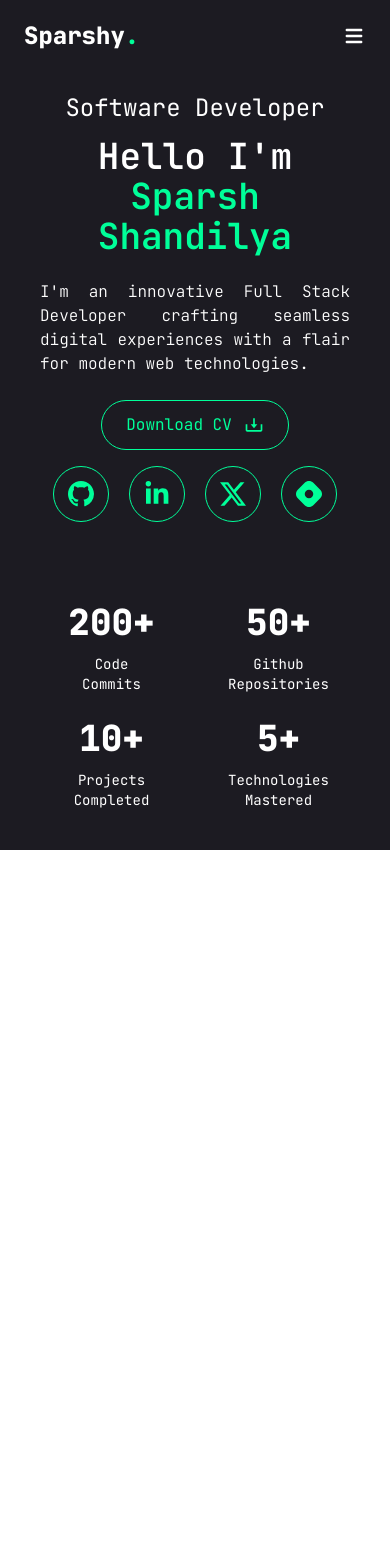
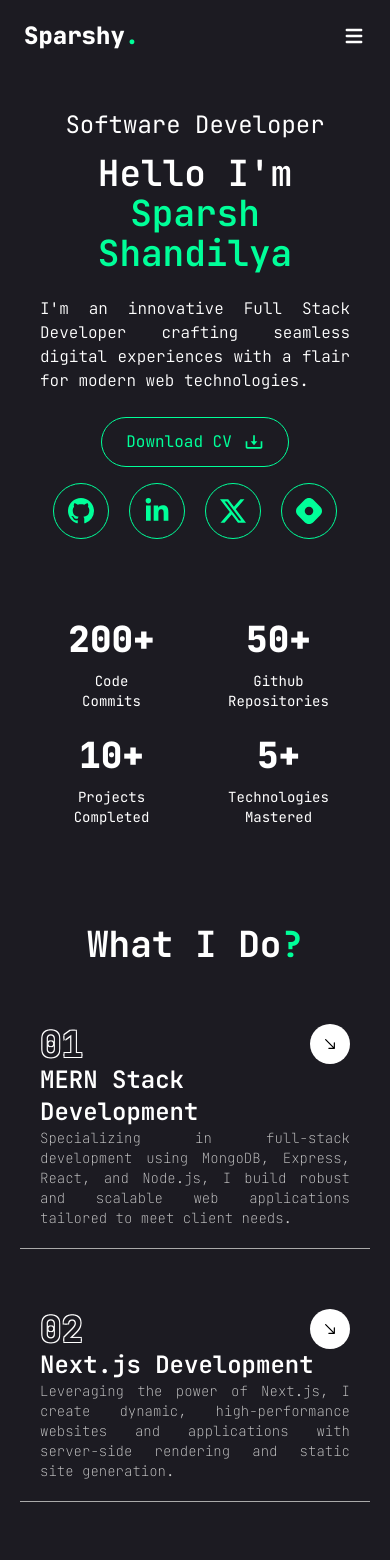
Before and after one commit to Sparsh47/Portfolio, a Next.js app: page / in a window 390 px wide. Shown: the top 1560 px of the page. Before the commit the page ends 850 px from the top, so only its background shows below. Built offline with nearby package versions, Linux system fonts and the light colour scheme.

Commit message:
changed from multipage to singlepage

```diff
--- a/src/app/contact/page.tsx
+++ b/src/app/(sections)/Contact.tsx
@@ -2,7 +2,7 @@
 import { IconType } from "react-icons";
 import { IoCall, IoMail, IoLocation } from "react-icons/io5";
 
-const page = () => {
+const Contact = () => {
   return (
     <div className="bg-background w-full min-h-screen flex flex-col lg:flex-row items-center justify-center gap-10 lg:gap-20 p-5 py-20 text-white">
       <ContactForm />
@@ -26,4 +26,4 @@
   );
 };
 
-export default page;
+export default Contact;
--- /dev/null
+++ b/src/app/(sections)/Home.tsx
@@ -0,0 +1,77 @@
+import { BiDownload } from "react-icons/bi";
+import HomeLink from "../../components/HomeLink";
+import ProfilePhoto from "../../components/ProfilePhoto";
+import Link from "next/link";
+import { homeLinks } from "@/constants/constants";
+
+const Home = () => {
+  return (
+    <div className="w-full min-h-screen flex flex-col items-center justify-center bg-background gap-10 px-5 pt-10 md:px-10 lg:px-20">
+      <div className="w-full flex flex-col md:flex-row items-center justify-center gap-10 md:gap-0">
+        <div className="w-full md:w-1/2 text-white flex flex-col items-center md:items-start px-5 py-10 md:py-14">
+          <h2 className="capitalize py-3 text-2xl md:text-3xl">
+            Software Developer
+          </h2>
+          <h1 className="text-4xl md:text-5xl lg:text-6xl font-semibold text-center md:text-left">
+            Hello I&apos;m
+            <br />
+            <span className="text-accent">Sparsh Shandilya</span>
+          </h1>
+          <p className="text-justify py-6 md:py-10 leading-6 md:leading-8 font-light text-base md:text-lg w-full md:w-3/4">
+            I&apos;m an innovative Full Stack Developer crafting seamless
+            digital experiences with a flair for modern web technologies.
+          </p>
+          <div className="w-full flex flex-col md:flex-row items-center gap-4 md:gap-8 text-accent">
+            <Link
+              href="https://drive.google.com/file/d/1Z9mQkle1s0-GzbCWaf77PIhvmi4QBMWo/view"
+              className="flex gap-3 text-base items-center border border-accent rounded-full py-3 md:py-4 px-6 transition-all duration-200 ease-in-out hover:bg-accent hover:text-black"
+            >
+              Download CV
+              <BiDownload className="w-5 h-5 md:w-6 md:h-6" />
+            </Link>
+            <div className="flex items-center gap-5">
+              {homeLinks.map((link, index) => (
+                <HomeLink key={index} link={link.link} Icon={link.icon} />
+              ))}
+            </div>
+          </div>
+        </div>
+        <div className="hidden md:flex justify-center items-center w-full md:w-1/2 max-w-lg md:max-w-lg lg:max-w-xl">
+          <ProfilePhoto />
+        </div>
+      </div>
+      <div className="w-full md:w-[72%] grid grid-cols-2 md:flex md:flex-wrap justify-center md:justify-around gap-6 text-white px-5 md:px-0">
+        <div className="flex flex-col md:flex-row gap-3 items-center">
+          <span className="text-4xl md:text-5xl font-black">200+</span>
+          <span className="text-center md:text-left text-sm md:text-base">
+            Code
+            <br /> Commits
+          </span>
+        </div>
+        <div className="flex flex-col md:flex-row gap-3 items-center">
+          <span className="text-4xl md:text-5xl font-black">50+</span>
+          <span className="text-center md:text-left text-sm md:text-base">
+            Github
+            <br /> Repositories
+          </span>
+        </div>
+        <div className="flex flex-col md:flex-row gap-3 items-center">
+          <span className="text-4xl md:text-5xl font-black">10+</span>
+          <span className="text-center md:text-left text-sm md:text-base">
+            Projects
+            <br /> Completed
+          </span>
+        </div>
+        <div className="flex flex-col md:flex-row gap-3 items-center">
+          <span className="text-4xl md:text-5xl font-black">5+</span>
+          <span className="text-center md:text-left text-sm md:text-base">
+            Technologies
+            <br /> Mastered
+          </span>
+        </div>
+      </div>
+    </div>
+  );
+};
+
+export default Home;
--- a/src/app/resume/page.tsx
+++ b/src/app/(sections)/Resume.tsx
@@ -7,7 +7,7 @@
 import About from "@/components/About";
 import { servicesInfo } from "@/constants/constants";
 
-const Page = () => {
+const Resume = () => {
   const [section, setSection] = useState(1);
 
   const handleSectionSelect = (number: number) => {
@@ -31,4 +31,4 @@
   );
 };
 
-export default Page;
+export default Resume;
--- a/src/app/services/page.tsx
+++ b/src/app/(sections)/Services.tsx
@@ -1,9 +1,9 @@
 import ServiceCard from "@/components/ServiceCard";
 import { services } from "@/constants/constants";
 
-const page = () => {
+const Service = () => {
   return (
-    <div className="bg-background w-full min-h-screen flex flex-col items-center justify-center gap-10 text-white px-5 md:px-10 py-10">
+    <div className="bg-background w-full min-h-screen flex flex-col items-center justify-center gap-10 text-white px-5 md:px-10">
       <h1 className="text-4xl mt-20 md:mt-0 md:text-5xl lg:text-6xl font-bold text-center">
         What I Do<span className="text-accent">?</span>
       </h1>
@@ -16,4 +16,4 @@
   );
 };
 
-export default page;
+export default Service;
--- a/src/app/globals.css
+++ b/src/app/globals.css
@@ -5,6 +5,10 @@
 * {
   margin: 0;
   box-sizing: border-box;
+}
+
+html {
+  scroll-behavior: smooth;
 }
 
 .char {
--- a/src/app/page.tsx
+++ b/src/app/page.tsx
@@ -1,75 +1,25 @@
-import ProfilePhoto from "@/components/ProfilePhoto";
-import { BiDownload } from "react-icons/bi";
-import { homeLinks } from "@/constants/constants";
-import HomeLink from "@/components/HomeLink";
-import Link from "next/link";
+import Service from "./(sections)/Services";
+import Resume from "./(sections)/Resume";
+import Contact from "./(sections)/Contact";
+import Home from "./(sections)/Home";
+import Footer from "@/components/Footer";
 
-export default function Home() {
+export default function page() {
   return (
-    <div className="w-full min-h-screen flex flex-col items-center justify-center bg-background gap-10 py-10 px-5 md:px-10 lg:px-20">
-      <div className="w-full flex flex-col md:flex-row items-center justify-center gap-10 md:gap-0">
-        <div className="w-full md:w-1/2 text-white flex flex-col items-center md:items-start px-5 py-10 md:py-14">
-          <h2 className="capitalize py-3 text-2xl md:text-3xl">
-            Software Developer
-          </h2>
-          <h1 className="text-4xl md:text-5xl lg:text-6xl font-semibold text-center md:text-left">
-            Hello I&apos;m
-            <br />
-            <span className="text-accent">Sparsh Shandilya</span>
-          </h1>
-          <p className="text-justify py-6 md:py-10 leading-6 md:leading-8 font-light text-base md:text-lg w-full md:w-3/4">
-            I&apos;m an innovative Full Stack Developer crafting seamless
-            digital experiences with a flair for modern web technologies.
-          </p>
-          <div className="w-full flex flex-col md:flex-row items-center gap-4 md:gap-8 text-accent">
-            <Link
-              href="https://drive.google.com/file/d/1Z9mQkle1s0-GzbCWaf77PIhvmi4QBMWo/view"
-              className="flex gap-3 text-base items-center border border-accent rounded-full py-3 md:py-4 px-6 transition-all duration-200 ease-in-out hover:bg-accent hover:text-black"
-            >
-              Download CV
-              <BiDownload className="w-5 h-5 md:w-6 md:h-6" />
-            </Link>
-            <div className="flex items-center gap-5">
-              {homeLinks.map((link, index) => (
-                <HomeLink key={index} link={link.link} Icon={link.icon} />
-              ))}
-            </div>
-          </div>
-        </div>
-        <div className="hidden md:flex justify-center items-center w-full md:w-1/2 max-w-lg md:max-w-lg lg:max-w-xl">
-          <ProfilePhoto />
-        </div>
+    <>
+      <div id="home">
+        <Home />
       </div>
-      <div className="w-full md:w-[72%] grid grid-cols-2 md:flex md:flex-wrap justify-center md:justify-around gap-6 text-white px-5 md:px-0">
-        <div className="flex flex-col md:flex-row gap-3 items-center">
-          <span className="text-4xl md:text-5xl font-black">200+</span>
-          <span className="text-center md:text-left text-sm md:text-base">
-            Code
-            <br /> Commits
-          </span>
-        </div>
-        <div className="flex flex-col md:flex-row gap-3 items-center">
-          <span className="text-4xl md:text-5xl font-black">50+</span>
-          <span className="text-center md:text-left text-sm md:text-base">
-            Github
-            <br /> Repositories
-          </span>
-        </div>
-        <div className="flex flex-col md:flex-row gap-3 items-center">
-          <span className="text-4xl md:text-5xl font-black">10+</span>
-          <span className="text-center md:text-left text-sm md:text-base">
-            Projects
-            <br /> Completed
-          </span>
-        </div>
-        <div className="flex flex-col md:flex-row gap-3 items-center">
-          <span className="text-4xl md:text-5xl font-black">5+</span>
-          <span className="text-center md:text-left text-sm md:text-base">
-            Technologies
-            <br /> Mastered
-          </span>
-        </div>
+      <div id="services">
+        <Service />
       </div>
-    </div>
+      <div id="resume">
+        <Resume />
+      </div>
+      <div id="contact">
+        <Contact />
+      </div>
+      <Footer />
+    </>
   );
 }
--- /dev/null
+++ b/src/components/Footer.tsx
@@ -0,0 +1,11 @@
+const Footer = () => {
+  return (
+    <div className="w-full h-10 text-accent bg-background flex items-center justify-center gap-2">
+      <span className="text-2xl font-bold">©</span>
+      {new Date().getUTCFullYear()}
+      <div>Sparsh Shandilya</div>
+    </div>
+  );
+};
+
+export default Footer;
--- a/src/components/Navbar.tsx
+++ b/src/components/Navbar.tsx
@@ -34,6 +34,7 @@
           {navLinks.map((link, index) => (
             <NavLink
               key={index}
+              onClick={toggleMenu}
               handleHover={handleHover}
               handleHoverOut={handleHoverOut}
               link={link}
@@ -54,6 +55,7 @@
           {navLinks.map((link, index) => (
             <NavLink
               key={index}
+              onClick={toggleMenu}
               handleHover={handleHover}
               handleHoverOut={handleHoverOut}
               link={link}
```
Also changed, not shown: src/components/NavLink.tsx (+9 -6 lines).
